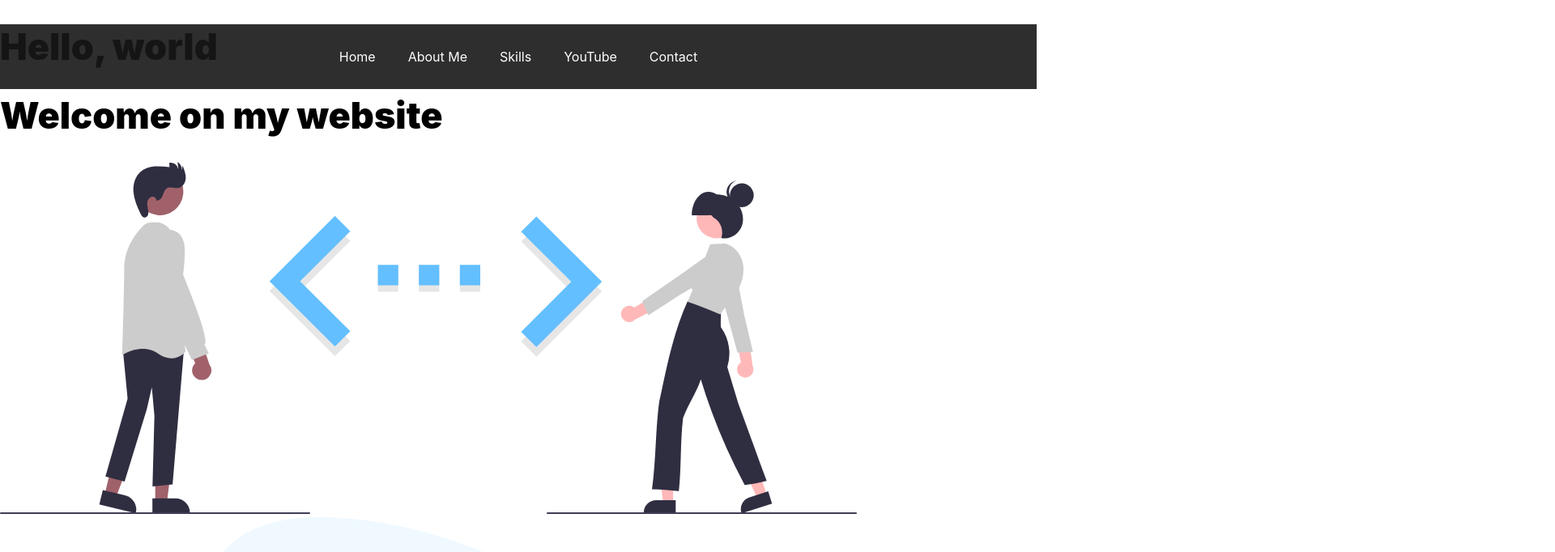
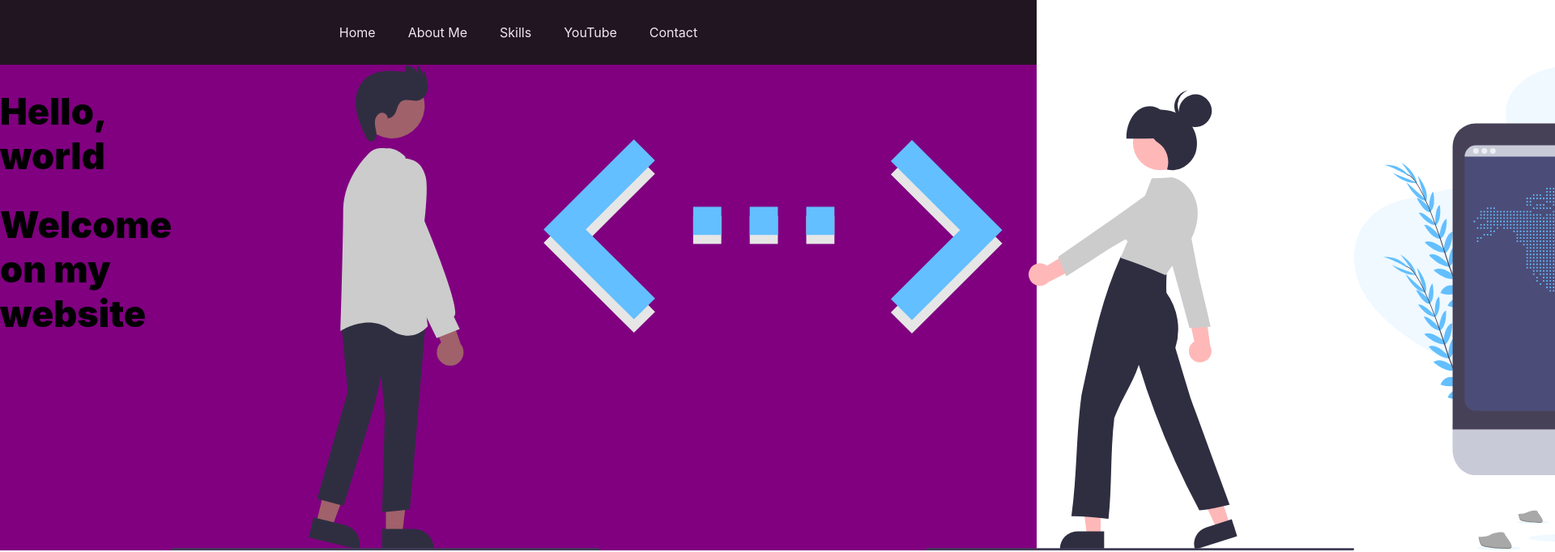
Before and after one commit to ash-ys/ash-ys.github.io, a React (Create React App) app: page / in a window 1280 px wide. Shown: the top 682 px of the page at 81% size, 1920 px wide, since content can reach past the window. Built offline with nearby package versions, Linux system fonts and the light colour scheme.

Commit message:
colors added

```diff
--- a/src/components/Home/Home.module.css
+++ b/src/components/Home/Home.module.css
@@ -0,0 +1,10 @@
+.Home {
+  background: purple;
+  display: flex;
+  height: 600px;
+  padding-top: 80px;
+}
+
+.Home.Container h1 {
+  margin: 0;
+}
```
